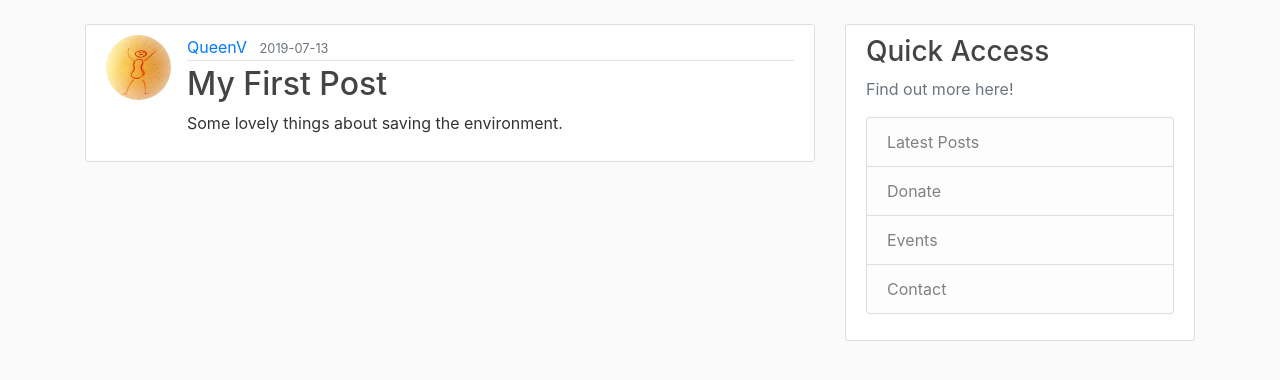
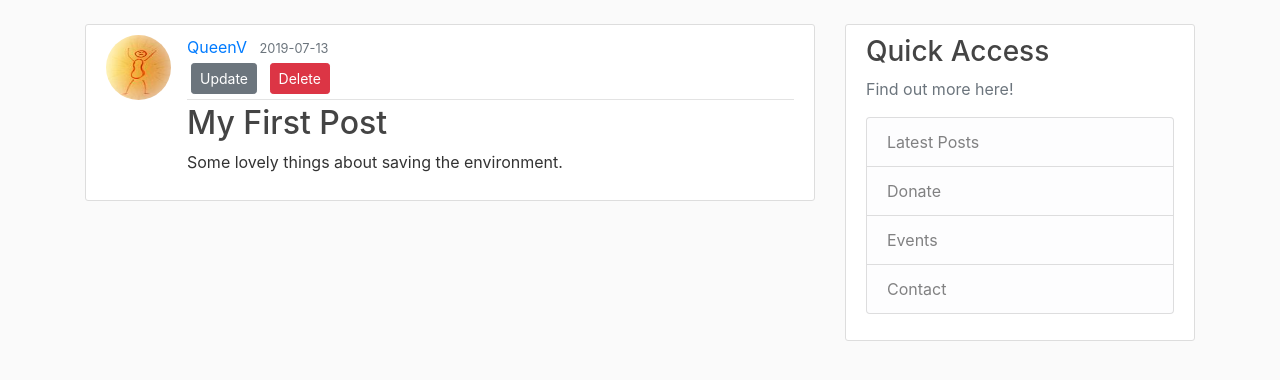
Before and after one commit to Victoria-Hodder/practice-flask-app, a Flask app: page /post/1 in a window 1280 px wide. Shown: the part 56-436 px from the top of the page. Run offline with Flask 2, Linux system fonts and the light colour scheme; a user stored in the database is signed in; data comes from the database, SQL or seed files in the repository; both versions use the stored data as it was after the commit; some libraries are stand-ins or nearby versions.

Commit message:
created possibility for user to update and delete posts

```diff
--- a/flaskblog/routes.py
+++ b/flaskblog/routes.py
@@ -1,7 +1,7 @@
 import os
 import secrets
 from PIL import Image
-from flask import render_template, url_for, flash, redirect, request
+from flask import render_template, url_for, flash, redirect, request, abort
 from flaskblog import app, db, bcrypt
 from flaskblog.forms import RegistrationForm, LoginForm, UpdateAccountForm, PostForm
 from flaskblog.models import User, Post
@@ -96,9 +96,42 @@ def new_post():
         db.session.commit()
         flash('Thank you! Your post has been published!', 'success')
         return redirect(url_for('home'))
-    return render_template('create_post.html', title='New Post', form=form)
+    return render_template('create_post.html', title='New Post',
+                            form=form, legend="New Post")
 
 @app.route("/post/<int:post_id>")
 def post(post_id):
     post = Post.query.get_or_404(post_id)
     return render_template('post.html', title=post.title, post=post)
+
+
+@app.route("/post/<int:post_id>/update", methods=['GET', 'POST'])
+@login_required
+def update_post(post_id):
+    post = Post.query.get_or_404(post_id)
+    if post.author != current_user:
+        abort(403)
+    form = PostForm()
+    if form.validate_on_submit():
+        post.title = form.title.data
+        post.content = form.content.data
+        db.session.commit()
+        flash('Your post has been updated!', 'success')
+        return redirect(url_for('post', post_id=post.id))
+    elif request.method == 'GET':
+        form.title.data = post.title
+        form.content.data = post.content
+    return render_template('create_post.html', title='Update Post',
+                           form=form, legend='Update Post')
+
+
+@app.route("/post/<int:post_id>/delete", methods=['POST'])
+@login_required
+def delete_post(post_id):
+    post = Post.query.get_or_404(post_id)
+    if post.author != current_user:
+        abort(403)
+    db.session.delete(post)
+    db.session.commit()
+    flash('Your post has been deleted!', 'success')
+    return redirect(url_for('home'))
--- a/flaskblog/templates/create_post.html
+++ b/flaskblog/templates/create_post.html
@@ -4,7 +4,7 @@
     <form method="POST", action="">
         {{ form.hidden_tag() }}
         <fieldset class="form-group">
-            <legend class="border-bottom mb-4">New Post</legend>
+            <legend class="border-bottom mb-4">{{ legend }}</legend>
 
             <div class="form-group">
                 {{ form.title.label(class="form-control-label")}}
--- a/flaskblog/templates/login.html
+++ b/flaskblog/templates/login.html
@@ -27,7 +27,7 @@
                     {% if form.password.errors %}
                         {{ form.password(class="form-control form-control-lg is-invalid")}}
                         <div class="invalid-feedback">
-                            {% for error in form.password.errors%}
+                            {% for error in form.password.errors %}
                                 <span>{{ error }}</span>
                             {% endfor %}
                         </div>
--- a/flaskblog/templates/post.html
+++ b/flaskblog/templates/post.html
@@ -6,9 +6,35 @@
             <div class="article-metadata">
             <a class="mr-2" href="#">{{ post.author.username }}</a>
             <small class="text-muted">{{ post.date_posted.strftime('%Y-%m-%d') }}</small>
+            {% if post.author == current_user %}
+                <div>
+                    <a class="btn btn-secondary btn-sm m-1"
+                        href="{{ url_for('update_post', post_id=post.id)}}">Update</a>
+                    <button type="button" class="btn btn-danger btn-sm m-1" data-toggle="modal" data-target="#deleteModal">Delete</button>
+                </div>
+            {% endif %}
             </div>
             <h2 class="article-title">{{ post.title }}</h2>
             <p class="article-content">{{ post.content }}</p>
         </div>
     </article>
+    <!-- Modal -->
+    <div class="modal fade" id="deleteModal" tabindex="-1" role="dialog" aria-labelledby="deleteModalLabel" aria-hidden="true">
+        <div class="modal-dialog" role="document">
+        <div class="modal-content">
+            <div class="modal-header">
+            <h5 class="modal-title" id="deleteModalLabel">Are you sure you want to delete?</h5>
+            <button type="button" class="close" data-dismiss="modal" aria-label="Close">
+                <span aria-hidden="true">&times;</span>
+            </button>
+            <form action="{{ url_for('delete_post', post_id=post.id)}}" method="POST">
+                <input class="btn btn-danger" type="submit" value="Delete">
+            </form>
+            </div>
+            <div class="modal-footer">
+            <button type="button" class="btn btn-secondary" data-dismiss="modal">Close</button>
+            </div>
+        </div>
+        </div>
+    </div>
 {% endblock content %}
```
Also changed, not shown: flaskblog/site.db.
